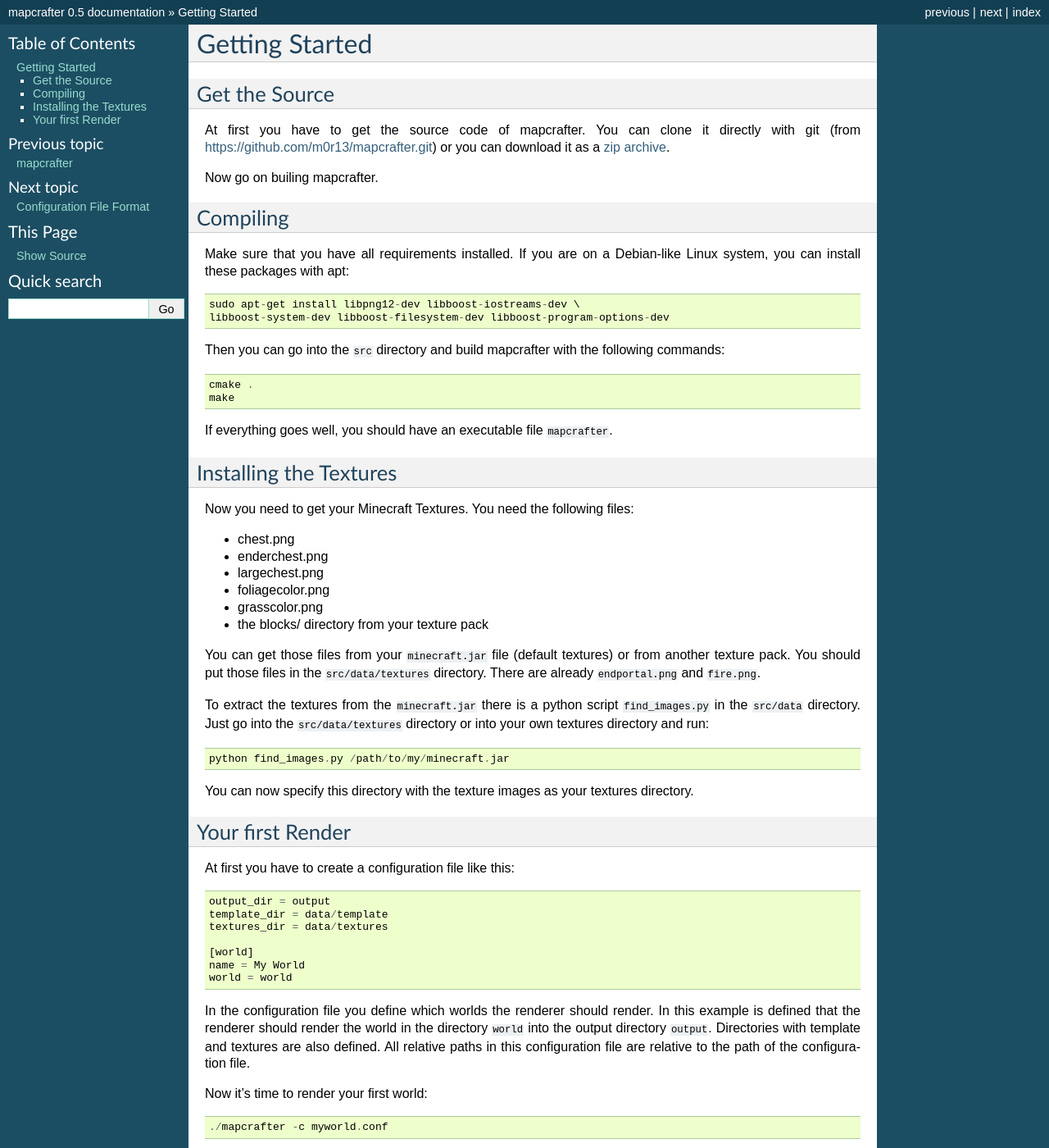
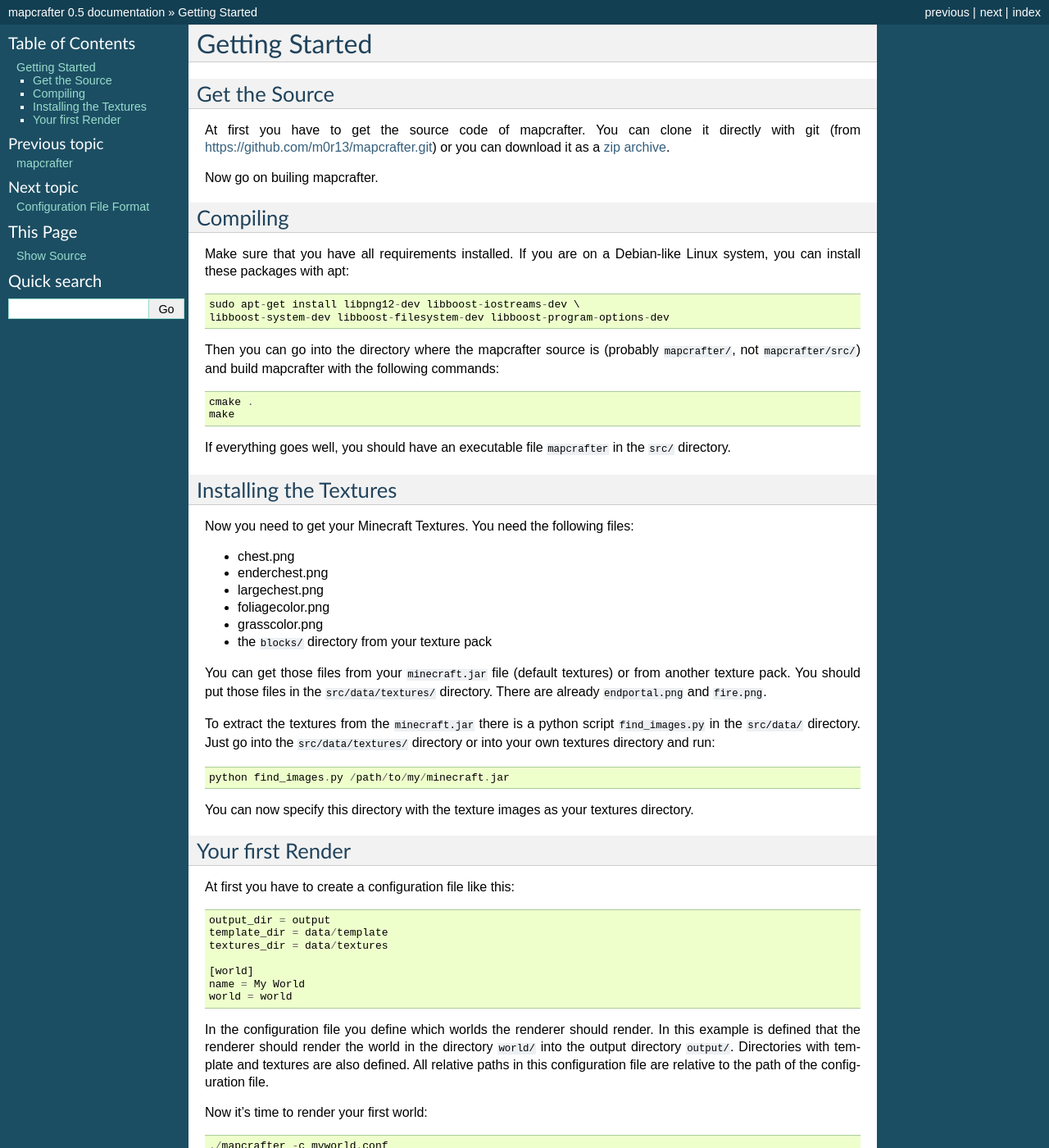
Before and after one commit to mapcrafter/mapcrafter, a Sphinx documentation site: the page built from docs/getting_started.rst, in a window 1280 px wide and 1400 px high. Shown: the whole window at 82% size. Built offline with Sphinx 7.4.7, drawn with Linux system fonts in a browser that asks for light colours.

```diff
--- a/docs/getting_started.rst
+++ b/docs/getting_started.rst
@@ -21,13 +21,15 @@
     sudo apt-get install libpng12-dev libboost-iostreams-dev \
     libboost-system-dev libboost-filesystem-dev libboost-program-options-dev
 
-Then you can go into the ``src`` directory and build mapcrafter with the
-following commands::
+Then you can go into the directory where the mapcrafter source is
+(probably ``mapcrafter/``, not ``mapcrafter/src/``) and build mapcrafter
+with the following commands::
 
     cmake .
     make
 
-If everything goes well, you should have an executable file ``mapcrafter``.
+If everything goes well, you should have an executable file ``mapcrafter``
+in the ``src/`` directory.
 
 .. _installing-textures:
 
@@ -41,16 +43,16 @@
 * largechest.png
 * foliagecolor.png
 * grasscolor.png
-* the blocks/ directory from your texture pack
+* the ``blocks/`` directory from your texture pack
 
 You can get those files from your ``minecraft.jar`` file (default textures) or
 from another texture pack. You should put those files in the
-``src/data/textures`` directory. There are already ``endportal.png`` and
+``src/data/textures/`` directory. There are already ``endportal.png`` and
 ``fire.png``.
 
 To extract the textures from the ``minecraft.jar`` there is a python script
-``find_images.py`` in the ``src/data`` directory. Just go into the
-``src/data/textures`` directory or into your own textures directory and
+``find_images.py`` in the ``src/data/`` directory. Just go into the
+``src/data/textures/`` directory or into your own textures directory and
 run::
 
     python find_images.py /path/to/my/minecraft.jar
@@ -73,7 +75,7 @@
 
 In the configuration file you define which worlds the renderer should render.
 In this example is defined that the renderer should render the world in the
-directory ``world`` into the output directory ``output``. Directories with
+directory ``world/`` into the output directory ``output/``. Directories with
 template and textures are also defined.  All relative paths in this
 configuration file are relative to the path of the configuration file.
 
--- a/docs/index.rst
+++ b/docs/index.rst
@@ -43,7 +43,7 @@
 
 * A Linux-based or Mac operating system would be good,
   building the renderer on Windows is possible but not easy.
-* A C++ compiler (preferable gcc), cmake and make to build mapcrafter.
+* A C++ compiler (preferable gcc), CMake and make to build mapcrafter.
 * Some libraries:
 	* libpng
 	* libpthread
```
Also changed, not shown: CMakeLists.txt (added, +22 -0 lines), 1 other file.
